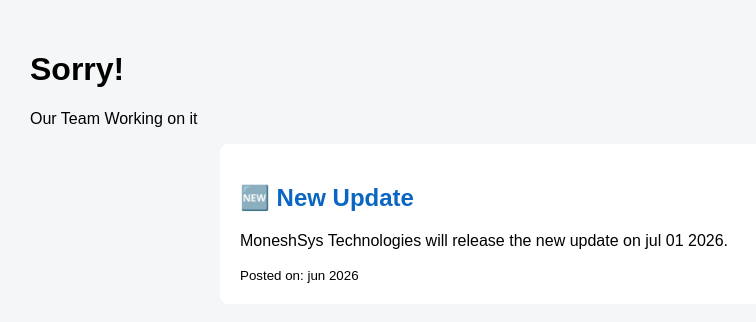
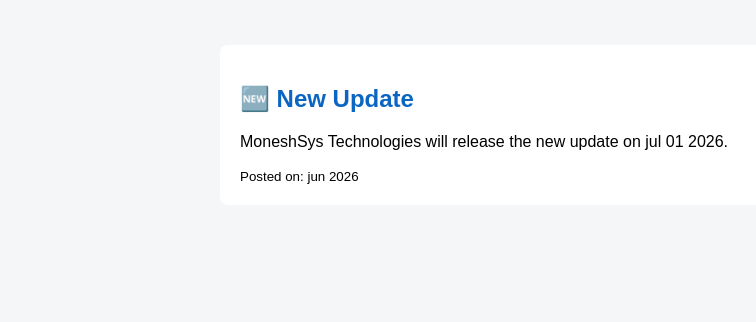
Before and after one commit to monesh-sys/company-staff, a plain HTML site: page staff.html in a window 1280 px wide. Shown: the whole page, without its empty margins (0-756 px from the left). Drawn offline with Linux system fonts and the light colour scheme.

Commit message:
Update staff.html

```diff
--- a/staff.html
+++ b/staff.html
@@ -30,8 +30,6 @@
     </style>
 </head>
 <body style="background: linear-gradient(black);">
-    <h1>Sorry!</h1>
-    <p>Our Team Working on it</p>
      <div class="post">
   <h2>🆕 New Update</h2>
   <p>MoneshSys Technologies will release the new update on jul 01 2026.</p>
```
